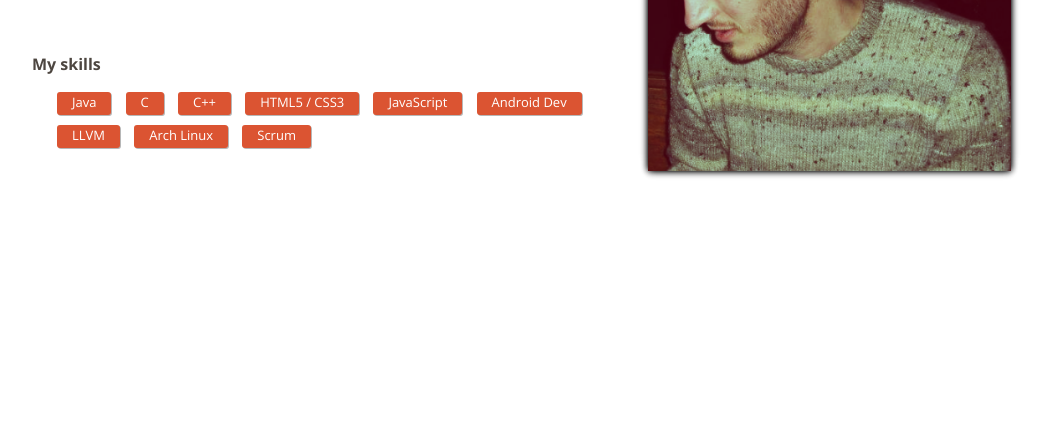
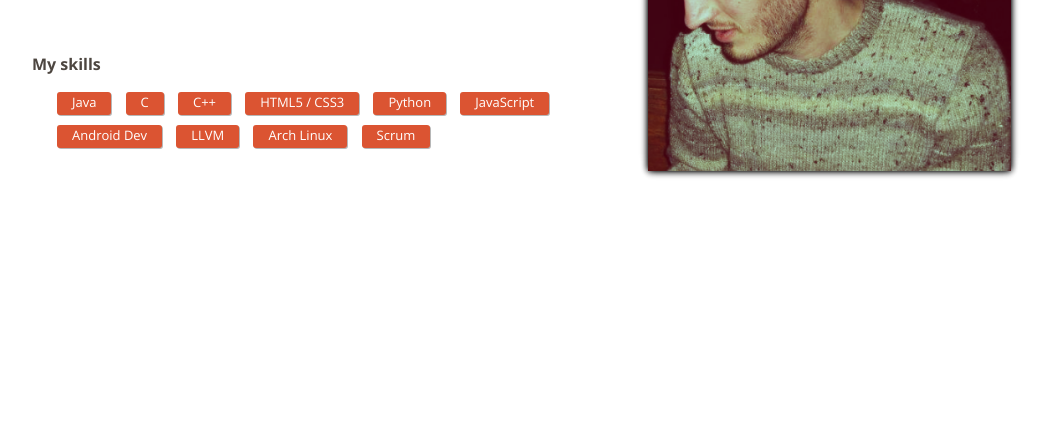
Before and after one commit to alexbonhomme/Minima, a plain HTML site: page index.html in a window 1280 px wide. Shown: the part 353-800 px from the top of the page, without its empty margins (108-1157 px from the left). Drawn offline with nearby package versions, Linux system fonts and the light colour scheme.

Commit message:
Adding of 'Python' to my skills list

```diff
--- a/index.html
+++ b/index.html
@@ -42,6 +42,7 @@
 						<span class="skill-box">C</span>
 						<span class="skill-box">C++</span>
 						<span class="skill-box">HTML5 / CSS3</span>
+						<span class="skill-box">Python</span>
 						<span class="skill-box">JavaScript</span>
 						<span class="skill-box">Android Dev</span>
 						<span class="skill-box">LLVM</span>
```
